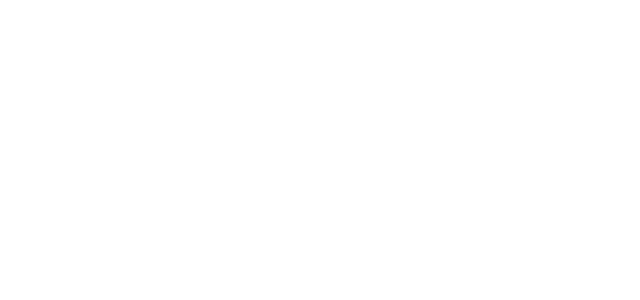
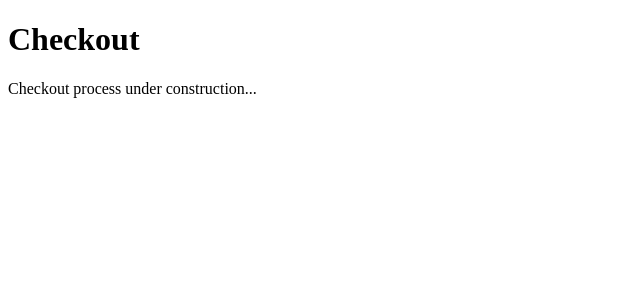
Before and after one commit to KelvynGiller/Groove-Store, a React (Create React App) app in the folder frontend/: page /checkout in a window 1280 px wide. Before the commit this address had no page. Shown: the top 300 px of the page, without its empty margins (0-640 px from the left). Built offline with nearby package versions, Linux system fonts and the light colour scheme.

Commit message:
updated routes

```diff
--- a/frontend/src/routes.js
+++ b/frontend/src/routes.js
@@ -3,6 +3,10 @@
 import RegisterPage from './pages/RegisterPage';
 import LoginPage from './pages/LoginPage';
 import HomePage from './pages/HomePage';
+import ProductListPage from './pages/ProductListPage';
+import ProductDetailPage from './pages/ProductDetailPage';
+import CartPage from './pages/CartPage';
+import CheckoutPage from './pages/CheckoutPage';
 
 const AppRoutes = () => {
     return (
@@ -11,6 +15,10 @@
                 <Route path="/" element={<HomePage />} />
                 <Route path="/register" element={<RegisterPage />} />
                 <Route path="/login" element={<LoginPage />} />
+                <Route path="/products" element={<ProductListPage />} />
+                <Route path="/product/:id" element={<ProductDetailPage />} />
+                <Route path="/cart" element={<CartPage />} />
+                <Route path="/checkout" element={<CheckoutPage />} />
             </Routes>
         </Router>
     )
```
